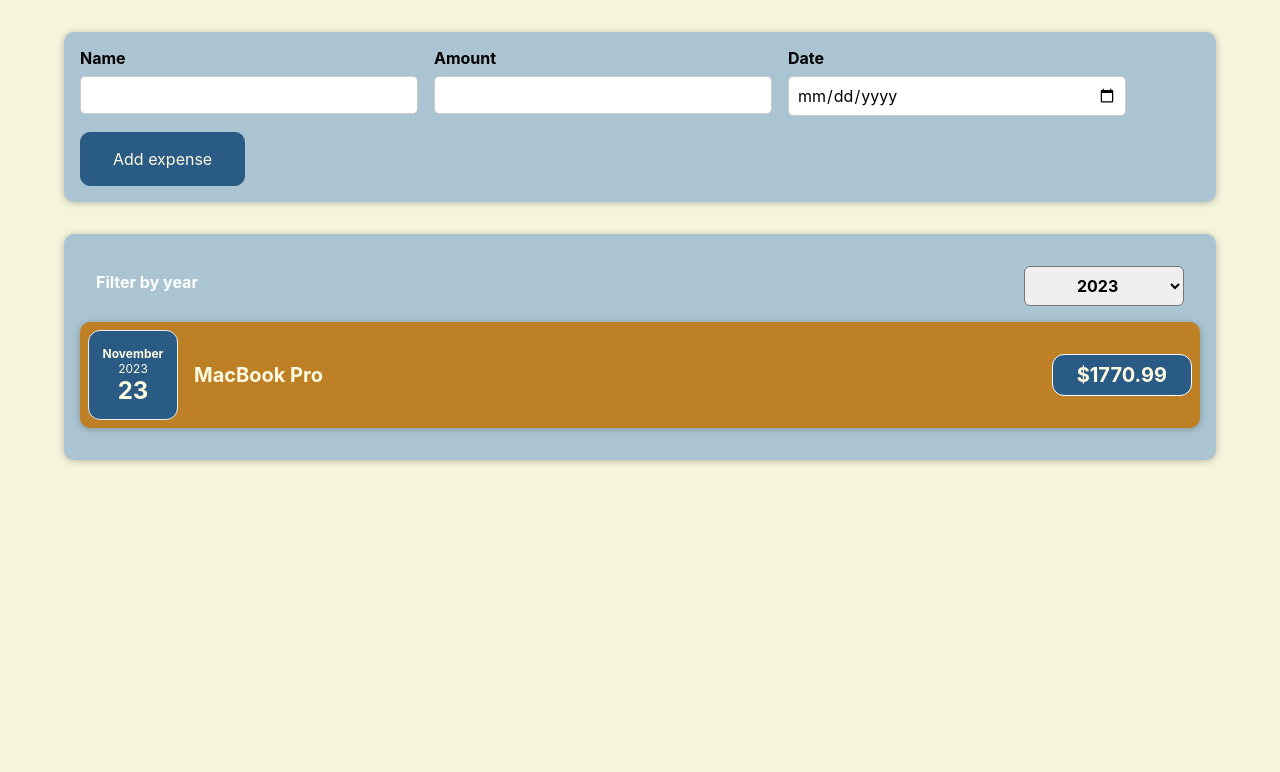
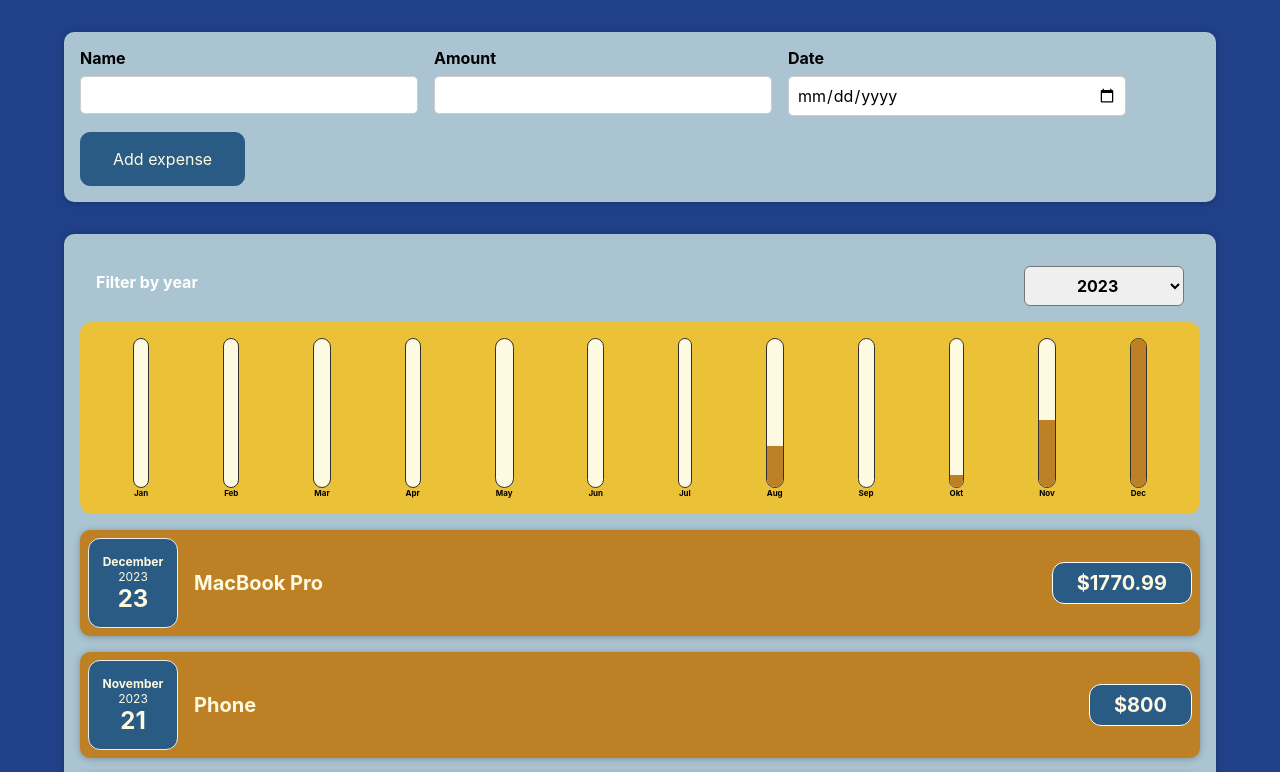
Before and after one commit to butyrskiy/financial-app-react, a React (Create React App) app: page / in a window 1280 px wide. Shown: the top 772 px of the page. Built offline with nearby package versions, Linux system fonts and the light colour scheme.

Commit message:
add diagrams components

```diff
--- a/src/App.js
+++ b/src/App.js
@@ -7,11 +7,11 @@ const INITIAL_COSTS = [
     id: 'c1',
     date: new Date(2022, 11, 14),
     description: 'Refrigerator',
-    amount: 999.99
+    amount: 1999.99
   },
   {
     id: 'c2',
-    date: new Date(2023, 10, 23),
+    date: new Date(2023, 11, 23),
     description: 'MacBook Pro',
     amount: 1770.99
   },
@@ -19,7 +19,67 @@ const INITIAL_COSTS = [
     id: 'c3',
     date: new Date(2022, 9, 21),
     description: 'Car',
-    amount: 117000.00
+    amount: 15000.00
+  },
+  {
+    id: 'c4',
+    date: new Date(2023, 10, 21),
+    description: 'Phone',
+    amount: 800.00
+  },
+  {
+    id: 'c5',
+    date: new Date(2023, 9, 21),
+    description: 'Food',
+    amount: 150.00
+  },
+  {
+    id: 'c6',
+    date: new Date(2023, 7, 21),
+    description: 'Rent',
+    amount: 500.00
+  },
+  {
+    id: 'c7',
+    date: new Date(2022, 6, 21),
+    description: 'Cafe',
+    amount: 1500.00
+  },
+  {
+    id: 'c8',
+    date: new Date(2022, 8, 21),
+    description: 'Home',
+    amount: 5500.00
+  },
+  {
+    id: 'c9',
+    date: new Date(2022, 10, 21),
+    description: 'Rent',
+    amount: 500.00
+  },
+  {
+    id: 'c10',
+    date: new Date(2022, 1, 21),
+    description: 'Food',
+    amount: 2500.00
+  },
+  {
+    id: 'c11',
+    date: new Date(2022, 2, 21),
+    description: 'Rent',
+    amount: 4500.00
+  },
+  {
+    id: 'c12',
+    date: new Date(2022, 3, 21),
+    description: 'Music',
+    amount: 1500.00
+  },
+  {
+    id: 'c13',
+    date: new Date(2022, 4, 21),
+    description: 'Phone',
+    amount: 500.00
   },
 ];
 
--- a/src/components/Costs/Costs.js
+++ b/src/components/Costs/Costs.js
@@ -3,6 +3,7 @@ import CostsFilter from "./CostsFilter";
 import "./Costs.css";
 import { useState } from "react";
 import CostsList from "./CostList";
+import CostsDiagram from "./CostsDiagram";
 
 const Costs = (props) => {
   const { costs } = props;
@@ -19,6 +20,7 @@ const Costs = (props) => {
     <div>
       <Card className="costs">
         <CostsFilter year={selectedYear} onChangeYear={yearChangeHandler} />
+        <CostsDiagram costs={filteredCosts} />
         <CostsList costs={filteredCosts} />
       </Card>
     </div>
--- /dev/null
+++ b/src/components/Costs/CostsDiagram.js
@@ -0,0 +1,27 @@
+import Diagram from "../Diagram/Diagram";
+
+const CostsDiagram = (props) => {
+  const diagramDataSets = [
+    {label: 'Jan', value: 0},
+    {label: 'Feb', value: 0},
+    {label: 'Mar', value: 0},
+    {label: 'Apr', value: 0},
+    {label: 'May', value: 0},
+    {label: 'Jun', value: 0},
+    {label: 'Jul', value: 0},
+    {label: 'Aug', value: 0},
+    {label: 'Sep', value: 0},
+    {label: 'Okt', value: 0},
+    {label: 'Nov', value: 0},
+    {label: 'Dec ', value: 0},
+  ];
+
+  for(const cost of props.costs) {
+    const costMonth = cost.date.getMonth();
+    diagramDataSets[costMonth].value += cost.amount;
+  }
+
+  return <Diagram dataSets={diagramDataSets} />
+};
+
+export default CostsDiagram;
--- /dev/null
+++ b/src/components/Diagram/Diagram.css
@@ -0,0 +1,9 @@
+.diagram {
+  padding: 1rem;
+  border-radius: 12px;
+  background-color: #ebc137;
+  text-align: center;
+  display: flex;
+  justify-content: space-around;
+  height: 10rem;
+}
--- /dev/null
+++ b/src/components/Diagram/Diagram.js
@@ -0,0 +1,22 @@
+import DiagramBar from "./DiagramBar";
+import "./Diagram.css";
+
+const Diagram = (props) => {
+  const dataSetsValues = props.dataSets.map(dataSet => dataSet.value)
+  const maxMonthCosts = Math.max(...dataSetsValues);
+
+  return (
+    <div className="diagram">
+      {props.dataSets.map((dataSet) => (
+        <DiagramBar
+          key={dataSet.label}
+          value={dataSet.value}
+          maxValue={maxMonthCosts}
+          label={dataSet.label}
+        />
+      ))}
+    </div>
+  );
+};
+
+export default Diagram;
--- /dev/null
+++ b/src/components/Diagram/DiagramBar.css
@@ -0,0 +1,30 @@
+.diagram-bar {
+  height: 100%;
+  display: flex;
+  flex-direction: column;
+  align-items: center;
+}
+
+.diagram-bar__inner {
+  height: 100%;
+  width: 100%;
+  border: 1px solid #313131;
+  border-radius: 12px;
+  background-color: #fefae1;
+  overflow: hidden;
+  display: flex;
+  flex-direction: column;
+  justify-content: flex-end;
+}
+
+.diagram-bar__fill {
+  background-color: #bd8025;
+  width: 100%;
+  transition: all 0.3s ease-out;
+}
+
+.diagram-bar__label {
+  font-weight: bold;
+  font-size: 0.5rem;
+  text-align: center;
+}
--- /dev/null
+++ b/src/components/Diagram/DiagramBar.js
@@ -0,0 +1,23 @@
+import "./DiagramBar.css";
+
+const DiagramBar = (props) => {
+  let barFillHeight = "0%";
+
+  if (props.maxValue > 0) {
+    barFillHeight = Math.round((props.value / props.maxValue) * 100) + "%";
+  }
+
+  return (
+    <div className="diagram-bar">
+      <div className="diagram-bar__inner">
+        <div
+          className="diagram-bar__fill"
+          style={{ height: barFillHeight }}
+        ></div>
+      </div>
+      <div className="diagram-bar__label">{props.label}</div>
+    </div>
+  );
+};
+
+export default DiagramBar;
--- a/src/index.css
+++ b/src/index.css
@@ -3,7 +3,7 @@ body {
   font-family: -apple-system, BlinkMacSystemFont, 'Segoe UI', 'Roboto', 'Oxygen',
     'Ubuntu', 'Cantarell', 'Fira Sans', 'Droid Sans', 'Helvetica Neue',
     sans-serif;
-    background-color: beige;
+    background-color: rgb(32, 65, 138);
   -webkit-font-smoothing: antialiased;
   -moz-osx-font-smoothing: grayscale;
 }
```
